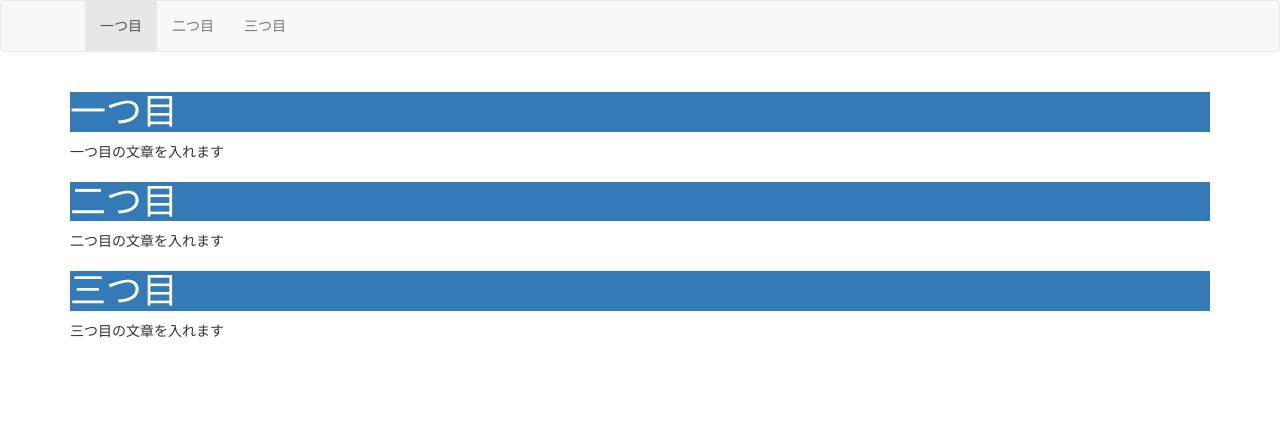
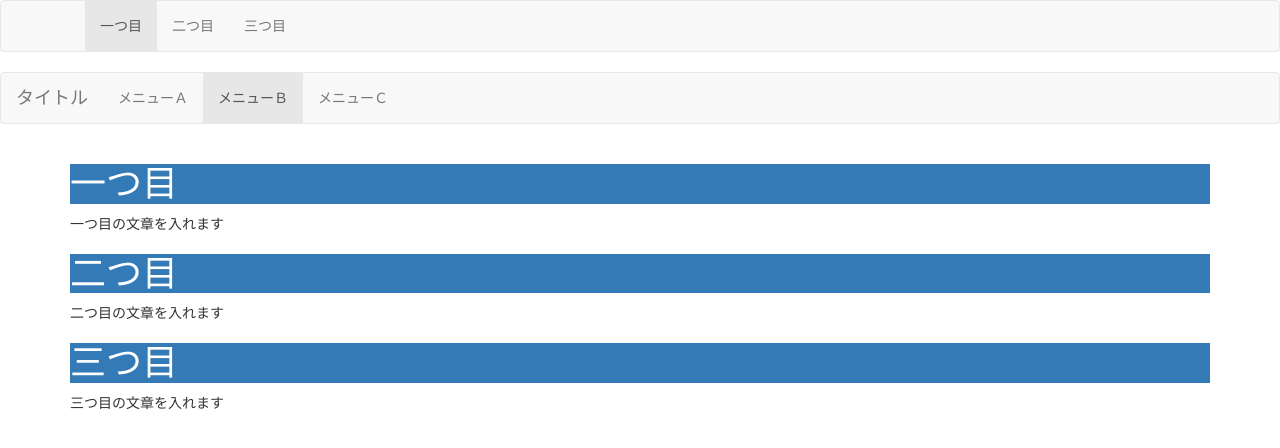
Before and after one commit to takamasa-kujirai/2016web2-3, a plain HTML site: page index.html in a window 1280 px wide. Drawn offline with nearby package versions, Linux system fonts and the light colour scheme.

Commit message:
Update index.html

```diff
--- a/index.html
+++ b/index.html
@@ -20,6 +20,30 @@
       </div>
    </nav>
 
+
+   <nav class="navbar navbar-default">
+	<div class="container-fluid">
+		<div class="navbar-header">
+			<button type="button" class="navbar-toggle collapsed" data-toggle="collapse" data-target="#navbarEexample1">
+				<span class="sr-only">Toggle navigation</span>
+				<span class="icon-bar"></span>
+				<span class="icon-bar"></span>
+				<span class="icon-bar"></span>
+			</button>
+			<a class="navbar-brand" href="#">タイトル</a>
+		</div>
+
+		<div class="collapse navbar-collapse" id="navbarEexample1">
+			<ul class="nav navbar-nav">
+				<li><a href="#">メニューＡ</a></li>
+				<li class="active"><a href="#">メニューＢ</a></li>
+				<li><a href="#">メニューＣ</a></li>
+			</ul>
+		</div>
+	</div>
+</nav>
+
+
   <div class="container">
    <section>
      <h1 class="bg-primary">一つ目</h1>
```
